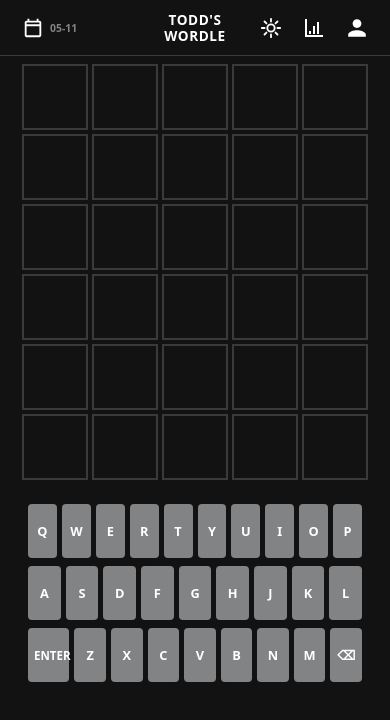
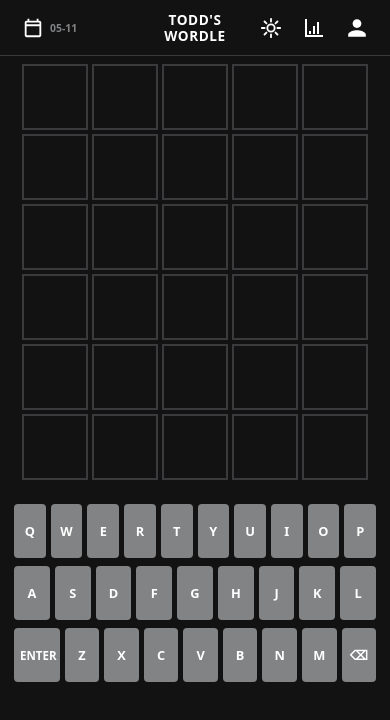
Before and after one commit to stanevt/wordle, a React (Vite) app: page / in a window 390 px wide. Shown: the top 720 px of the page. Built offline with nearby package versions, Linux system fonts and the light colour scheme; no server answers.

Commit message:
Fix squished keyboard on mobile

```diff
--- a/src/App.css
+++ b/src/App.css
@@ -91,6 +91,10 @@
     position: relative;
   }
 
+  .game-area {
+    width: 100%;
+  }
+
   /* Hide desktop sidebar on mobile */
   .sidebar {
     display: none;
```
